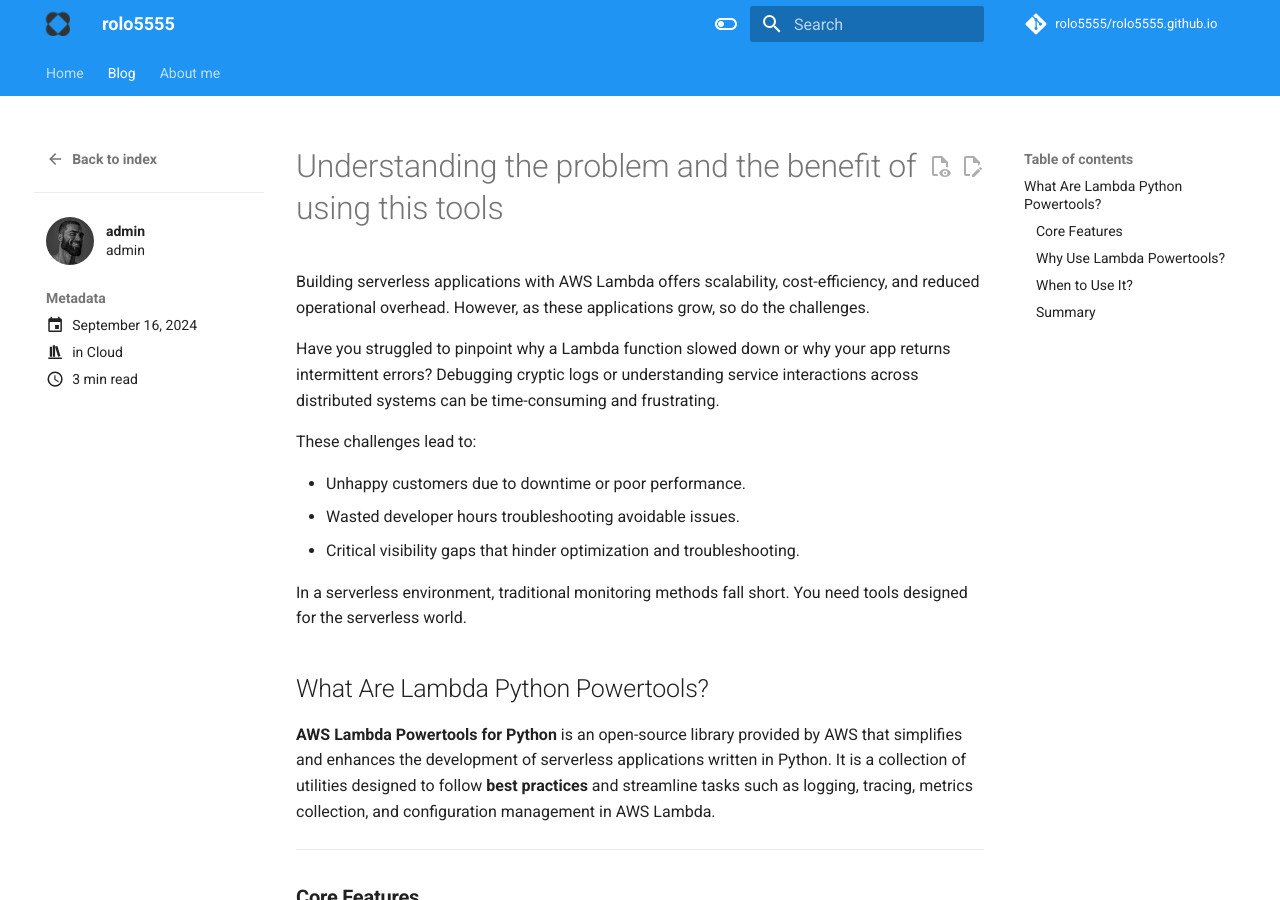
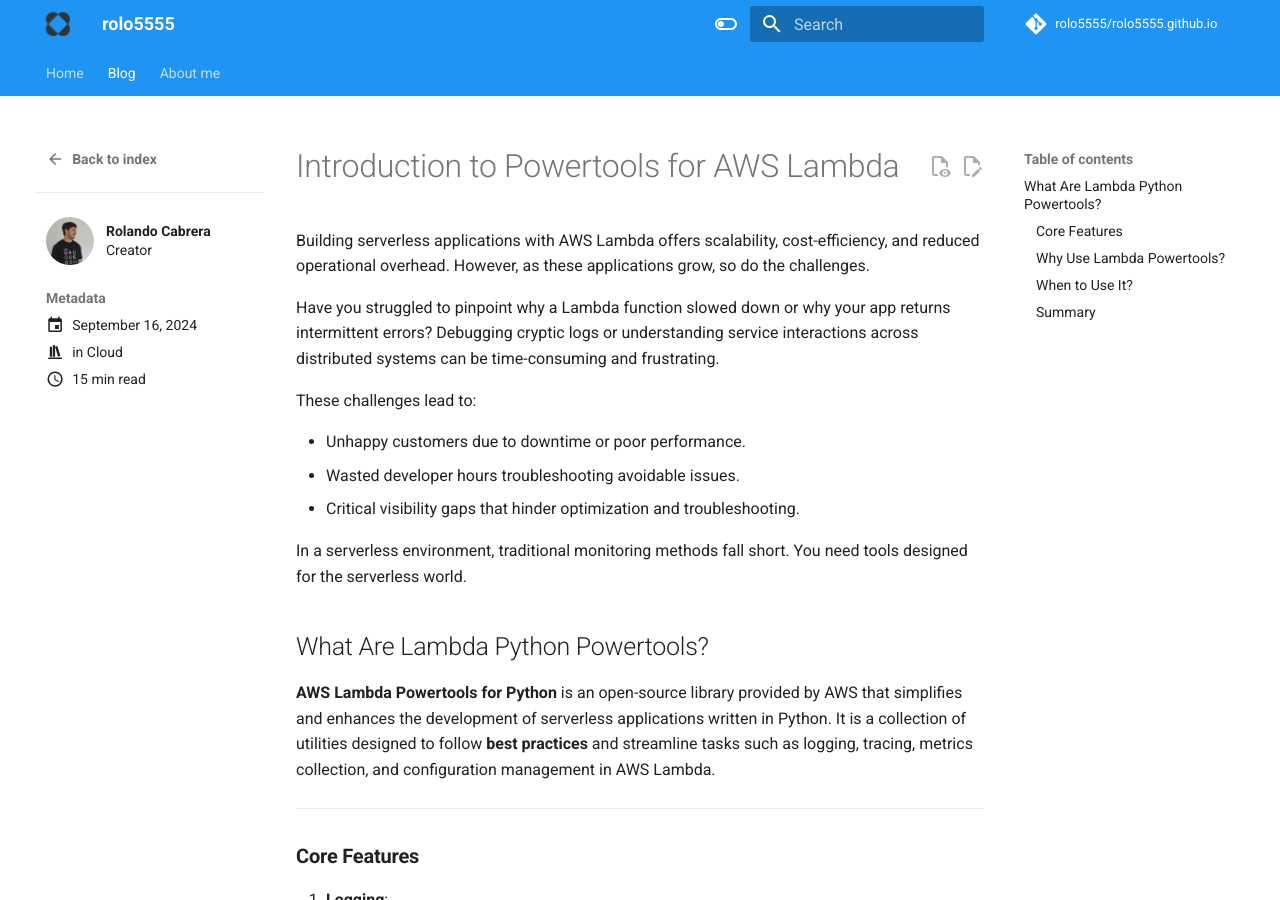
Before and after one commit to rolo5555/rolo5555.github.io, an MkDocs documentation site: the page built from docs/blog/posts/cloud_lambdaPowerTools.md, in a window 1280 px wide and 900 px high. Built offline with MkDocs 1.6.1 and Material for MkDocs 9.7.7, drawn with Linux system fonts in a browser that asks for light colours; comment, search, counter and statistics services are not loaded.

Commit message:
lambda power tools fixing title

```diff
--- a/docs/blog/posts/cloud_lambdaPowerTools.md
+++ b/docs/blog/posts/cloud_lambdaPowerTools.md
@@ -2,11 +2,11 @@
 date: 2024-09-16
 categories:
 - Cloud
-readtime: 3
+readtime: 15
 authors:
-- team
+- rolo
 ---
-# Understanding the problem and the benefit of using this tools
+# Introduction to Powertools for AWS Lambda
 Building serverless applications with AWS Lambda offers scalability, cost-efficiency, and reduced operational overhead. However, as these applications grow, so do the challenges.
 
 Have you struggled to pinpoint why a Lambda function slowed down or why your app returns intermittent errors? Debugging cryptic logs or understanding service interactions across distributed systems can be time-consuming and frustrating.
```
